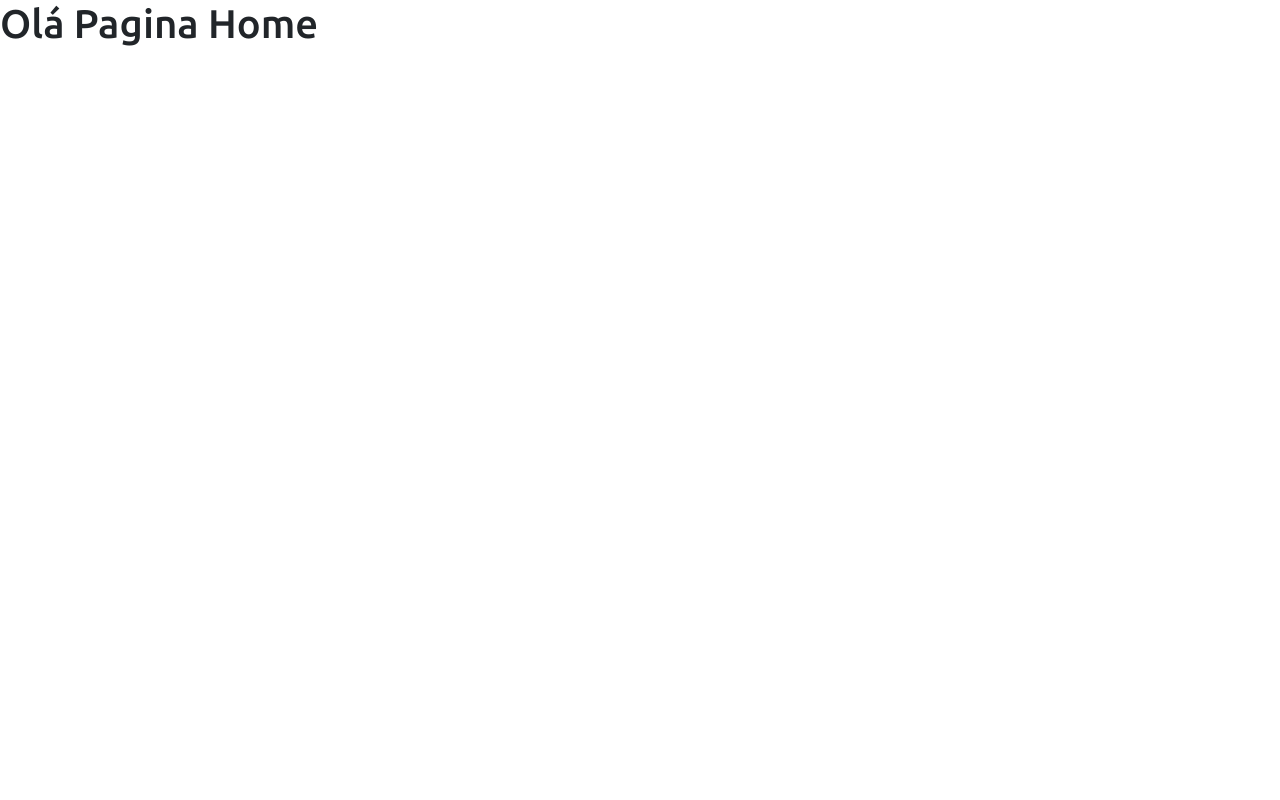
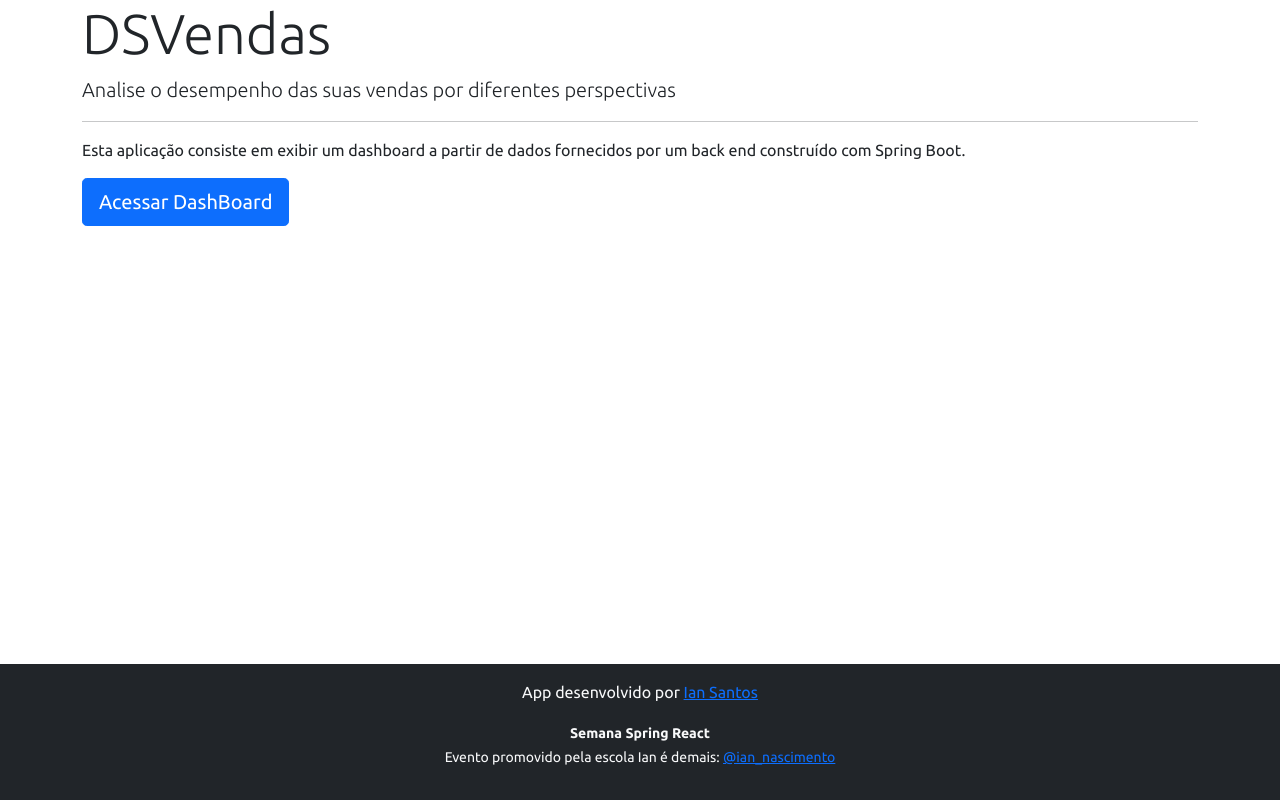
Before and after one commit to ian-santos-nascimento/projeto-spring-react, a React (Create React App) app in the folder frontend/: page / in a window 1280 px wide. Built offline with nearby package versions, Linux system fonts and the light colour scheme.

Commit message:
Home, navigation

```diff
--- a/frontend/src/components/navbar/index.tsx
+++ b/frontend/src/components/navbar/index.tsx
@@ -1,4 +1,5 @@
 import Dark from 'assets/images/ds-dark.svg';
+import { Link } from 'react-router-dom';
 
 function NavBar() {
     return (
@@ -6,7 +7,10 @@
        <div className="d-flex flex-column flex-md-row align-items-center p-3 px-md-4 mb-3 bg-light border-bottom shadow-sm">
   <div className="container">
     <nav className="my-2 my-md-0 mr-md-3">
+      <Link to="/">
+
       <img src={Dark} alt="DevSuperior" width="120" />
+      </Link>
     </nav>
   </div>
 </div>
--- a/frontend/src/pages/Home/index.tsx
+++ b/frontend/src/pages/Home/index.tsx
@@ -1,8 +1,20 @@
+import Footer from "components/footer";
+import { Link } from "react-router-dom";
+
 const Home =() => {
     return (
-        <div>
-            <h1>Olá Pagina Home</h1>
+    <>
+        <div className="container">
+            <div className="jumbotron">
+                <h1 className="display-4">DSVendas</h1>
+                <p className="lead">Analise o desempenho das suas vendas por diferentes perspectivas</p>
+                <hr/>
+                <p>Esta aplicação consiste em exibir um dashboard a partir de dados fornecidos por um back end construído com Spring Boot.</p>
+            </div>
+            <Link className="btn btn-primary btn-lg" to="/dashboard">Acessar DashBoard</Link>
         </div>
+        <Footer/>
+    </>
     )
 }
 export default Home;
```
